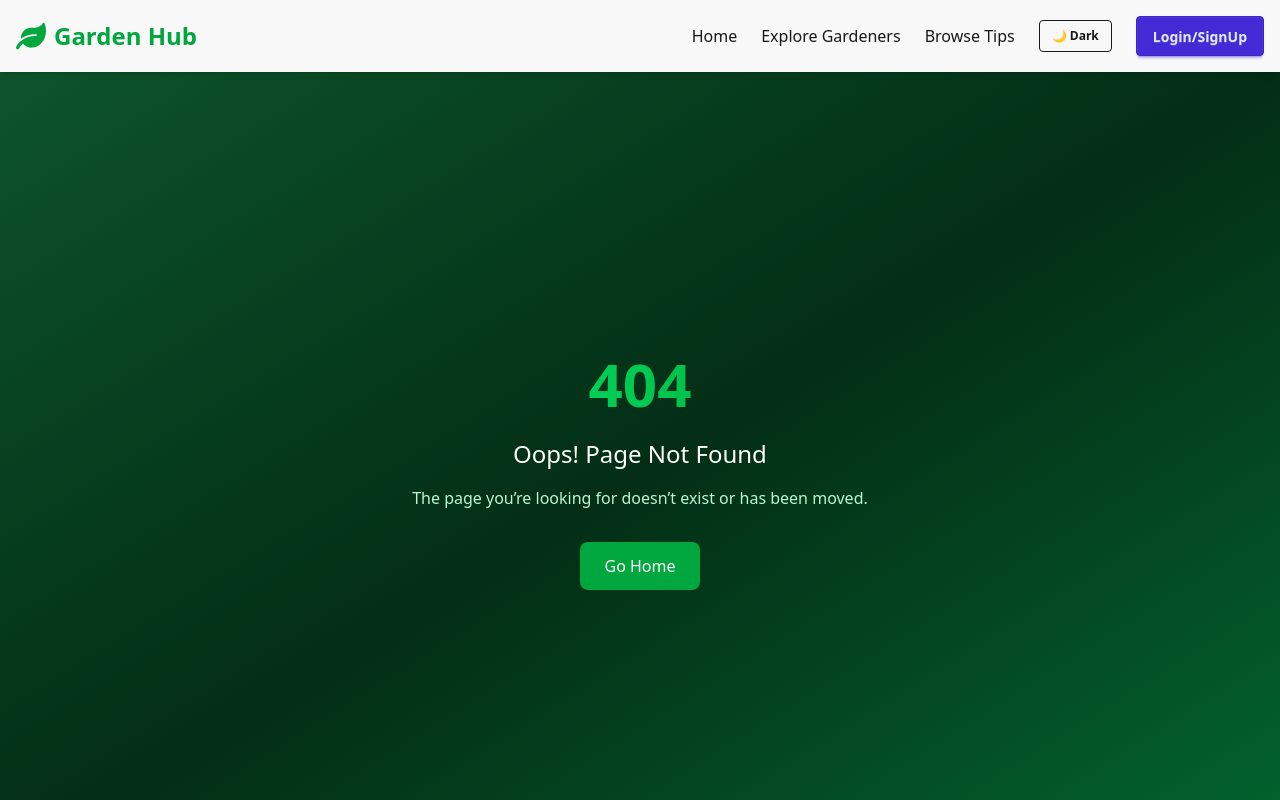
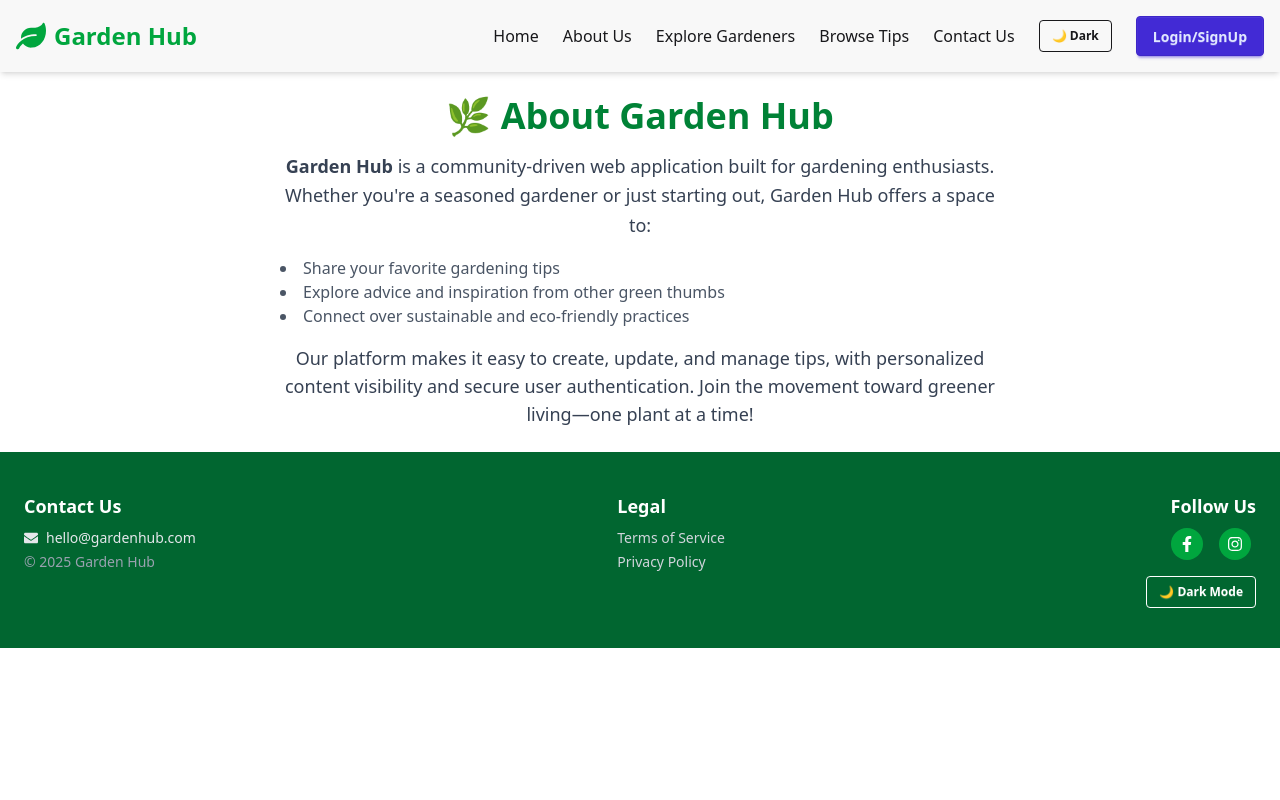
Before and after one commit to zahidhasanratan/gardenHubClientEnd, a React (Vite) app: page /about in a window 1280 px wide. Shown: the top 800 px of the page. Built offline with nearby package versions, Linux system fonts and the light colour scheme; no server answers.

Commit message:
about and contact us added

```diff
--- a/src/Components/Header/Header.jsx
+++ b/src/Components/Header/Header.jsx
@@ -44,6 +44,12 @@ export const Header = () => {
             Home
           </Link>
           <Link
+            to="/about"
+            className="hover:text-primary font-medium transition"
+          >
+            About Us
+          </Link>
+          <Link
             to="/exploreGardeners"
             className="hover:text-primary font-medium transition"
           >
@@ -71,7 +77,12 @@ export const Header = () => {
               </Link>
             </>
           )}
-
+          <Link
+            to="/contact"
+            className="hover:text-primary font-medium transition"
+          >
+            Contact Us
+          </Link>
           <button
             onClick={toggleTheme}
             className="btn btn-sm btn-outline"
--- /dev/null
+++ b/src/Pages/About/About.jsx
@@ -0,0 +1,26 @@
+import React from "react";
+
+export const About = () => {
+  return (
+    <div className="max-w-3xl mx-auto p-6 text-center">
+      <h1 className="text-4xl font-bold text-green-700 mb-4">
+        🌿 About Garden Hub
+      </h1>
+      <p className="text-lg text-gray-700 leading-relaxed">
+        <strong>Garden Hub</strong> is a community-driven web application built
+        for gardening enthusiasts. Whether you're a seasoned gardener or just
+        starting out, Garden Hub offers a space to:
+      </p>
+      <ul className="list-disc list-inside text-left text-gray-600 my-4">
+        <li>Share your favorite gardening tips</li>
+        <li>Explore advice and inspiration from other green thumbs</li>
+        <li>Connect over sustainable and eco-friendly practices</li>
+      </ul>
+      <p className="text-lg text-gray-700">
+        Our platform makes it easy to create, update, and manage tips, with
+        personalized content visibility and secure user authentication. Join the
+        movement toward greener living—one plant at a time!
+      </p>
+    </div>
+  );
+};
--- /dev/null
+++ b/src/Pages/Contact/Contac.jsx
@@ -0,0 +1,49 @@
+import React from "react";
+
+export const Contac = () => {
+  return (
+    <div className="max-w-5xl mx-auto p-6">
+      <h1 className="text-4xl font-bold text-green-700 mb-6">📬 Contact Us</h1>
+
+      <div className="grid grid-cols-1 md:grid-cols-2 gap-8">
+        {/* Contact Info */}
+        <div className="text-gray-700 space-y-4">
+          <p className="text-lg">
+            We'd love to hear from you! Whether you have a gardening tip to
+            share, a question, or just want to say hi—reach out any time.
+          </p>
+
+          <div>
+            <h2 className="text-xl font-semibold text-green-600 mb-1">Email</h2>
+            <p>support@gardenhub.com</p>
+          </div>
+
+          <div>
+            <h2 className="text-xl font-semibold text-green-600 mb-1">Phone</h2>
+            <p>+1 (555) 123-4567</p>
+          </div>
+
+          <div>
+            <h2 className="text-xl font-semibold text-green-600 mb-1">
+              Address
+            </h2>
+            <p>123 Green Street, Eco City, Earth 45678</p>
+          </div>
+        </div>
+
+        {/* Embedded Map */}
+        <div>
+          <iframe
+            title="Garden Hub Location"
+            src="https://www.google.com/maps/embed?pb=!1m18!1m12!1m3!1d3651.674149690208!2d90.40431941538524!3d23.761217794149236!2m3!1f0!2f0!3f0!3m2!1i1024!2i768!4f13.1!3m3!1m2!1s0x3755c7a7a4e2b011%3A0xeda9d992a9026eb2!2sDhaka%2C%20Bangladesh!5e0!3m2!1sen!2sbd!4v1651671638220!5m2!1sen!2sbd"
+            width="100%"
+            height="300"
+            allowFullScreen=""
+            loading="lazy"
+            className="rounded-lg shadow-md border"
+          ></iframe>
+        </div>
+      </div>
+    </div>
+  );
+};
--- a/src/Routes/Routes.jsx
+++ b/src/Routes/Routes.jsx
@@ -16,6 +16,8 @@ import { UpdateTip } from "../Pages/MyTips/UpdateTip";
 import { PageWithTitle } from "../Components/PageWithTitle";
 import { TermsOfService } from "../Pages/TermsOfService/TermsOfService";
 import { PrivacyPolicy } from "../Pages/PrivacyPolicy/PrivacyPolicy";
+import { About } from "../Pages/About/About";
+import { Contac } from "../Pages/Contact/Contac";
 
 export const router = createBrowserRouter([
   {
@@ -31,6 +33,22 @@ export const router = createBrowserRouter([
               <Home />
             </PageWithTitle>
           </Suspense>
+        ),
+      },
+      {
+        path: "/about",
+        element: (
+          <PageWithTitle title="Garden Hub - About">
+            <About />
+          </PageWithTitle>
+        ),
+      },
+      {
+        path: "/contact",
+        element: (
+          <PageWithTitle title="Garden Hub - Contact Us">
+            <Contac />
+          </PageWithTitle>
         ),
       },
       {
```
